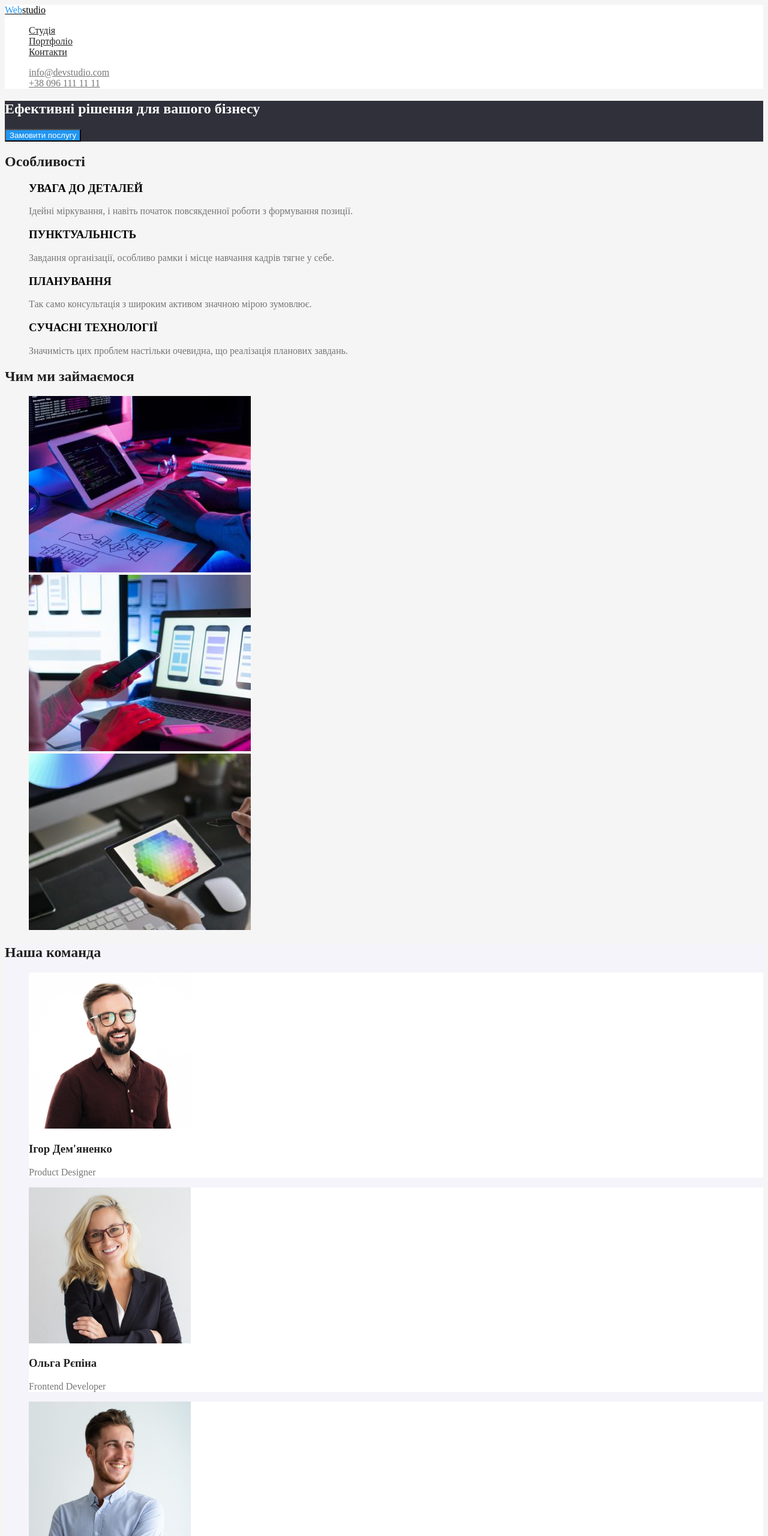
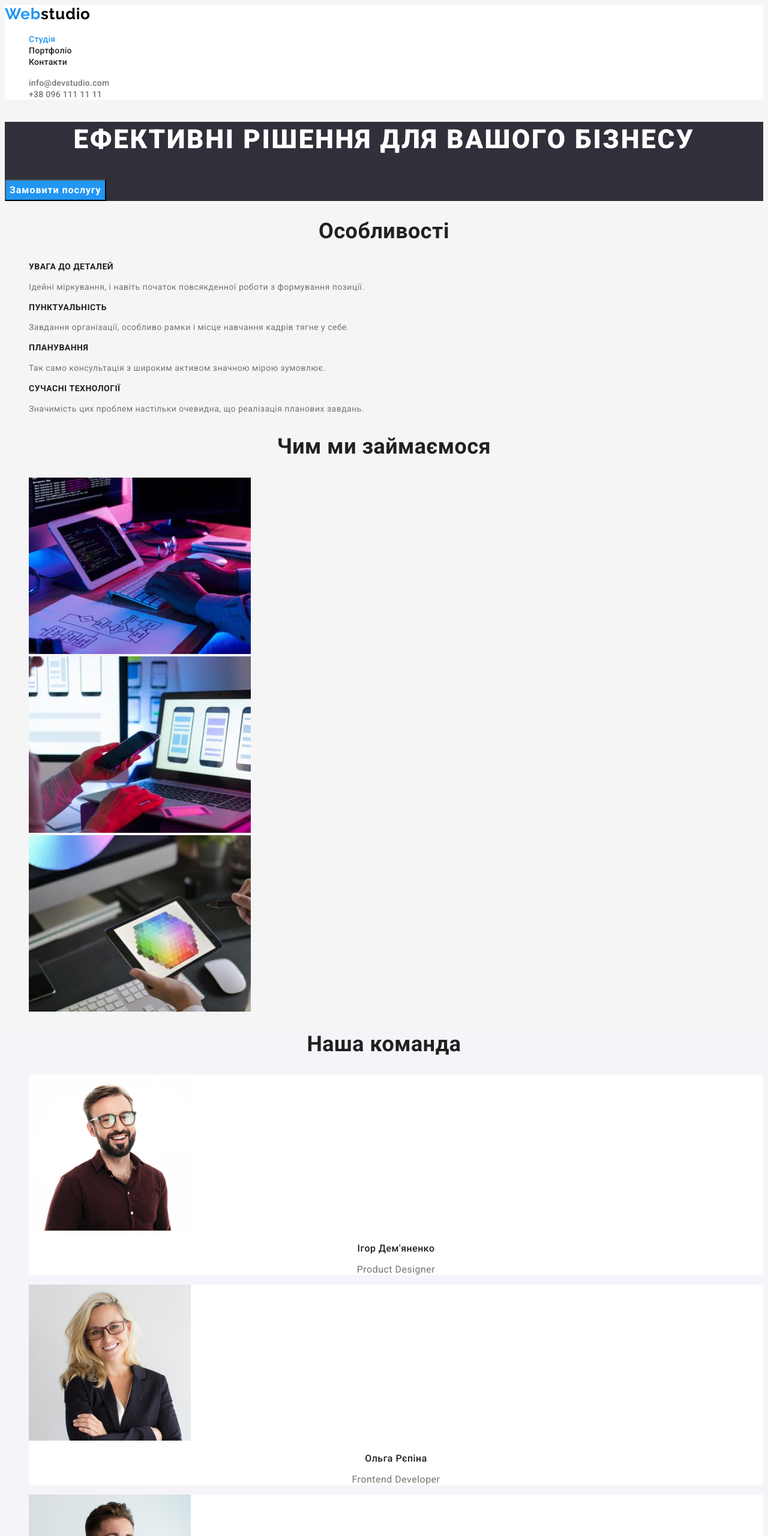
Before and after one commit to Maryna-Dr/goit-markup-hw-02, a plain HTML site: page index.html in a window 1280 px wide. Shown: the top 2560 px of the page at 60% size. Drawn offline with Linux system fonts and the light colour scheme.

Commit message:
Стилізовані шрифти

```diff
--- a/css/styles.css
+++ b/css/styles.css
@@ -17,6 +17,9 @@
 body {
     color: var(--primary-text-color);
     background-color: var(--primary-bg-color);
+
+    font-family: 'Roboto', sans-serif;
+    letter-spacing: 0.03em;
 }
 
 .list {
@@ -31,6 +34,14 @@ body {
 /* Logo-nav */
 .logo-nav {
     color: var(--primary-black-color);
+
+    font-family: 'Raleway', sans-serif;
+    font-weight: 700;
+    font-size: 26px;
+    line-height: 1.2;
+    letter-spacing: 0.03em;
+
+    text-decoration: none;
 }
 .logo-nav .logo-accent {
     color: var(--accent-color)
@@ -39,15 +50,33 @@ body {
 /* Site-nav */
 .site-nav .link {
     color: var(--title-text-color);
+
+    font-weight: 500;
+    font-size: 14px;
+    line-height: 1.14;
+    letter-spacing: 0.02em;
+
+    text-decoration: none;
 }
 .site-nav .link:hover,
 .site-nav .link:focus {
     color: var(--accent-color);
 }
 
+.site-nav .link.current {
+    color: var(--accent-color);
+}
+
 /* Auth-nav */
 .auth-nav .link {
     color: var(--primary-text-color);
+
+    font-weight: 500;
+    font-size: 14px;
+    line-height: 1.14;
+    letter-spacing: 0.02em;
+
+    text-decoration: none;
 }
 .auth-nav .link:hover,
 .auth-nav .link:focus {
@@ -60,29 +89,71 @@ body {
 }
 .hero .hero-title {
     color: var(--primary-white-color);
+
+    font-weight: 900;
+    font-size: 44px;
+    line-height: 1.36;
+    text-align: center;
+    letter-spacing: 0.06em;
+    text-transform: uppercase;
 }
 .hero .hero-btn {
     background-color: var(--accent-color);
     color: var(--primary-white-color);
+
+    font-family: inherit;
+    font-weight: 700;
+    font-size: 16px;
+    line-height: 1.88;
+    text-align: center;
+    letter-spacing: 0.06em;
+
+    cursor: pointer;
 }
 
 /* Section */
 .section-title {
     color: var(--title-text-color);
+
+    font-size: 36px;
+    line-height: 1.16;
+    text-align: center;
 }
+
 /* Features */
 .features-list .title {
-    color: black;
+    color: var(--title-text-color);
+
+    font-size: 14px;
+    line-height: 1.14;
+    text-transform: uppercase;
 }
+
+.features .text {
+    font-size: 14px;
+    line-height: 1.71;
+}
+
 /* Team */
 .team {
     background-color: var(--secondary-bg-color);
 }
 .team-list .title {
-    color: var(--title-text-color)
+    color: var(--title-text-color);
+
+    font-weight: 500;
+    font-size: 16px;
+    line-height: 1.19;
+    text-align: center;
 }
 .team-list .team-employee {
     background-color: var(--primary-white-color);
+}
+
+.team-list .text {
+    font-size: 16px;
+    line-height: 1.19;
+    text-align: center;
 }
 
 /* Footer */
@@ -91,12 +162,26 @@ body {
 }
 .footer-logo {
     color: var(--primary-white-color);
+
+    font-family: 'Raleway';
+    font-style: normal;
+    font-weight: 700;
+    font-size: 26px;
+    line-height: 1.19;
+
+    text-decoration: none;
 }
 .footer-logo .logo-accent {
     color: var(--accent-color);
 }
 .footer-contacts .link {
     color: rgba(255, 255, 255, 0.6);
+
+    font-size: 14px;
+    line-height: 1.71;
+    font-style: normal;
+
+    text-decoration: none;
 }
 .footer-contacts .address {
     color: var(--primary-white-color);
@@ -107,12 +192,21 @@ body {
 }
 
 /* Стилізація сторінки Портфоліо */
-/* borders : #EEEEEE */
+
 
 /* Portfolio-button */
 .portfolio-list .portfolio-btn {
     background-color: var(--secondary-bg-color);
     color: var(--title-text-color);
+
+    font-family: inherit;
+    font-weight: 500;
+    font-size: 16px;
+    line-height: 1.63;
+    text-align: center;
+    letter-spacing: inherit;
+
+    cursor: pointer;
 }
 .portfolio-list .portfolio-btn:hover,
 .portfolio-list .portfolio-btn:focus {
@@ -122,7 +216,16 @@ body {
 /* Portfolio-examples */
 .portfolio-examples .title {
     color: var(--title-text-color);
+
+    font-size: 18px;
+    line-height: 2;
+    letter-spacing: 0.06em;
 }
 .portfolio-examples .item {
     background-color: var(--primary-white-color);
 }
+
+.portfolio-examples .text {
+    font-size: 16px;
+    line-height: 1.88;
+}
--- a/index.html
+++ b/index.html
@@ -5,6 +5,10 @@
     <meta http-equiv="X-UA-Compatible" content="IE=edge">
     <meta name="viewport" content="width=device-width, initial-scale=1.0">
     <title>Document</title>
+    <link rel="preconnect" href="https://fonts.googleapis.com">
+    <link rel="preconnect" href="https://fonts.gstatic.com" crossorigin>
+    <link href="https://fonts.googleapis.com/css2?family=Raleway:wght@700&family=Roboto:wght@400;500;700;900&display=swap"
+        rel="stylesheet">
     <link rel="stylesheet" href="./css/styles.css">
 </head>
 <body>
@@ -15,7 +19,7 @@
              <a href="./index.html" lang="en" class="logo-nav"><span class="logo-accent">Web</span>studio</a>
 
              <ul class="site-nav list">
-                 <li><a href="./index.html" class="link">Студія</a></li>
+                 <li><a href="./index.html" class="link current">Студія</a></li>
                  <li><a href="./portfolio.html" class="link">Портфоліо</a></li>
                  <li><a href="" class="link">Контакти</a></li>
              </ul>
@@ -35,8 +39,8 @@
         <button type="button" class="hero-btn">Замовити послугу</button>
     </section>
 
-    <!--Особливості-->
-    <section class="section">
+    <!--Особливості/Features-->
+    <section class="section features">
         <h2 class="section-title">Особливості</h2>
         <ul class="features-list list">
         <li>
@@ -61,7 +65,7 @@
         </ul>
     </section>
 
-    <!--Робота-->
+    <!--Робота/Work-->
     <section class="section">
         <h2 class="section-title">Чим ми займаємося</h2>
         <ul class="work-list list">
@@ -72,7 +76,7 @@
         </ul>
     </section>
 
-    <!--Команда-->
+    <!--Команда/Team-->
     <section class="section team">
         <h2 class="section-title">Наша команда</h2>
         <ul class="team-list list">
```
Also changed, not shown: portfolio.html (+5 -1 lines).
